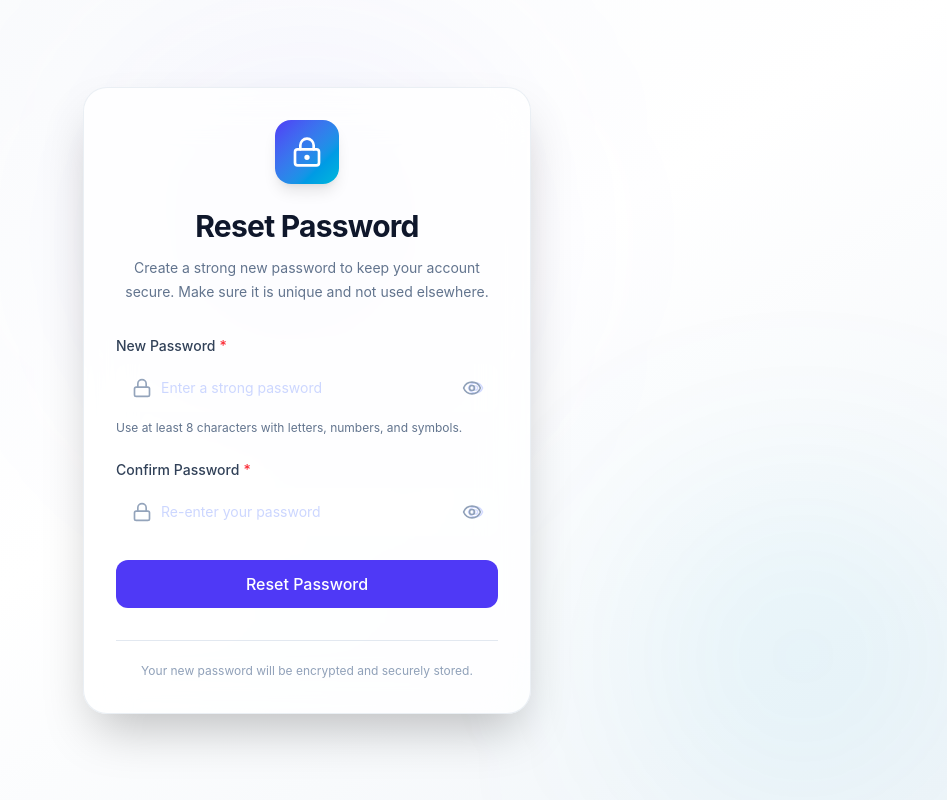
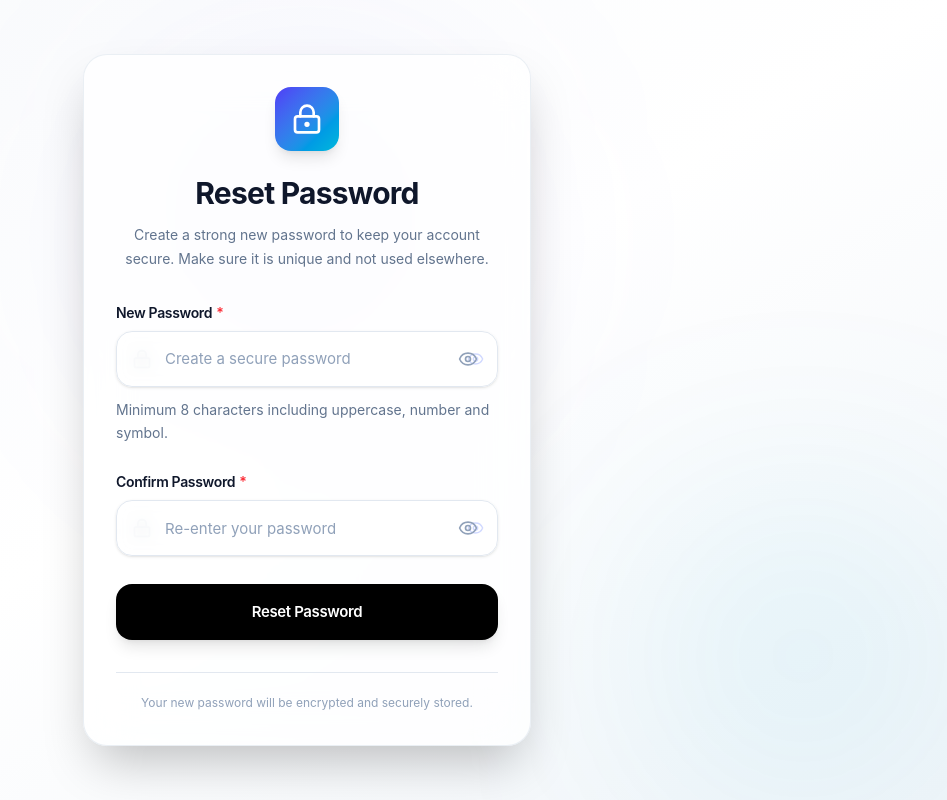
Before and after one commit to nitishchahal/NexusERP, a React (Vite) app in the folder frontend/: page /reset-password in a window 1280 px wide. Shown: the whole page, without its empty margins (333-1280 px from the left). Built offline with nearby package versions, Linux system fonts and the light colour scheme.

Commit message:
Reset Password Form

```diff
--- a/frontend/src/modules/auth/components/ResetPasswordForm.tsx
+++ b/frontend/src/modules/auth/components/ResetPasswordForm.tsx
@@ -58,27 +58,79 @@ const ResetPasswordForm = () => {
   };
 
   return (
-    <Form onSubmit={handleSubmit(onSubmit)} className="space-y-6">
-
+    <Form
+      onSubmit={handleSubmit(onSubmit)}
+      className="space-y-7"
+    >
       {/* Password */}
       <FormField>
-        <FormLabel required>New Password</FormLabel>
+        <FormLabel
+          required
+          className="mb-2 text-sm font-semibold tracking-tight text-slate-900"
+        >
+          New Password
+        </FormLabel>
 
-        <div className="relative">
-          <Lock className="pointer-events-none absolute left-4 top-1/2 h-5 w-5 -translate-y-1/2 text-slate-400" />
+        <div className="group relative">
+          <Lock
+            className="
+            pointer-events-none
+            absolute
+            left-4
+            top-1/2
+            h-5
+            w-5
+            -translate-y-1/2
+            text-slate-400
+            transition-colors
+            duration-300
+            group-focus-within:text-slate-700
+          "
+          />
 
           <Input
             type={showPassword ? "text" : "password"}
-            placeholder="Enter a strong password"
-            className="h-12 pl-11 pr-12"
+            placeholder="Create a secure password"
+            className="
+              h-14
+              rounded-2xl
+              border-slate-200
+              bg-white/80
+              pl-12
+              pr-12
+              text-[15px]
+              shadow-sm
+              backdrop-blur-sm
+              transition-all
+              duration-300
+              placeholder:text-slate-400
+              hover:border-slate-300
+              focus:border-black
+              focus:ring-4
+              focus:ring-black/5
+            "
             {...register("password")}
             error={errors.password?.message}
           />
 
           <button
             type="button"
-            onClick={() => setShowPassword((prev) => !prev)}
-            className="absolute right-4 top-1/2 -translate-y-1/2 text-slate-400 transition hover:text-slate-700"
+            disabled={isLoading}
+            onClick={() => setShowPassword((v) => !v)}
+            className="
+              absolute
+              right-4
+              top-1/2
+              -translate-y-1/2
+              rounded-full
+              p-1
+              text-slate-400
+              transition-all
+              duration-200
+              hover:scale-110
+              hover:text-slate-700
+              active:scale-95
+            "
           >
             {showPassword ? (
               <EyeOff className="h-5 w-5" />
@@ -88,8 +140,8 @@ const ResetPasswordForm = () => {
           </button>
         </div>
 
-        <p className="mt-2 text-xs text-slate-500">
-          Use at least 8 characters with letters, numbers, and symbols.
+        <p className="mt-3 text-sm leading-relaxed text-slate-500">
+          Minimum 8 characters including uppercase, number and symbol.
         </p>
 
         <FormError message={errors.password?.message} />
@@ -97,25 +149,75 @@ const ResetPasswordForm = () => {
 
       {/* Confirm Password */}
       <FormField>
-        <FormLabel required>Confirm Password</FormLabel>
+        <FormLabel
+          required
+          className="mb-2 text-sm font-semibold tracking-tight text-slate-900"
+        >
+          Confirm Password
+        </FormLabel>
 
-        <div className="relative">
-          <Lock className="pointer-events-none absolute left-4 top-1/2 h-5 w-5 -translate-y-1/2 text-slate-400" />
+        <div className="group relative">
+          <Lock
+            className="
+              pointer-events-none
+              absolute
+              left-4
+              top-1/2
+              h-5
+              w-5
+              -translate-y-1/2
+              text-slate-400
+              transition-colors
+              duration-300
+              group-focus-within:text-slate-700
+            "
+          />
 
           <Input
             type={showConfirmPassword ? "text" : "password"}
             placeholder="Re-enter your password"
-            className="h-12 pl-11 pr-12"
+            className="
+              h-14
+              rounded-2xl
+              border-slate-200
+              bg-white/80
+              pl-12
+              pr-12
+              text-[15px]
+              shadow-sm
+              backdrop-blur-sm
+              transition-all
+              duration-300
+              placeholder:text-slate-400
+              hover:border-slate-300
+              focus:border-black
+              focus:ring-4
+              focus:ring-black/5
+            "
             {...register("confirmPassword")}
             error={errors.confirmPassword?.message}
           />
 
           <button
             type="button"
+            disabled={isLoading}
             onClick={() =>
-              setShowConfirmPassword((prev) => !prev)
+              setShowConfirmPassword((v) => !v)
             }
-            className="absolute right-4 top-1/2 -translate-y-1/2 text-slate-400 transition hover:text-slate-700"
+            className="
+              absolute
+              right-4
+              top-1/2
+              -translate-y-1/2
+              rounded-full
+              p-1
+              text-slate-400
+              transition-all
+              duration-200
+              hover:scale-110
+              hover:text-slate-700
+              active:scale-95
+            "
           >
             {showConfirmPassword ? (
               <EyeOff className="h-5 w-5" />
@@ -128,12 +230,28 @@ const ResetPasswordForm = () => {
         <FormError message={errors.confirmPassword?.message} />
       </FormField>
 
-      {/* Submit */}
       <Button
         type="submit"
         fullWidth
         disabled={isLoading}
-        className="h-12 rounded-xl font-medium transition-all duration-300 hover:-translate-y-0.5 hover:shadow-lg"
+        className="
+          h-14
+          rounded-2xl
+          bg-black
+          text-[15px]
+          font-semibold
+          tracking-tight
+          text-white
+          shadow-lg
+          shadow-black/10
+          transition-all
+          duration-300
+          hover:-translate-y-0.5
+          hover:shadow-xl
+          active:scale-[0.98]
+          disabled:cursor-not-allowed
+          disabled:opacity-70
+        "
       >
         {isLoading ? (
           <>
```
